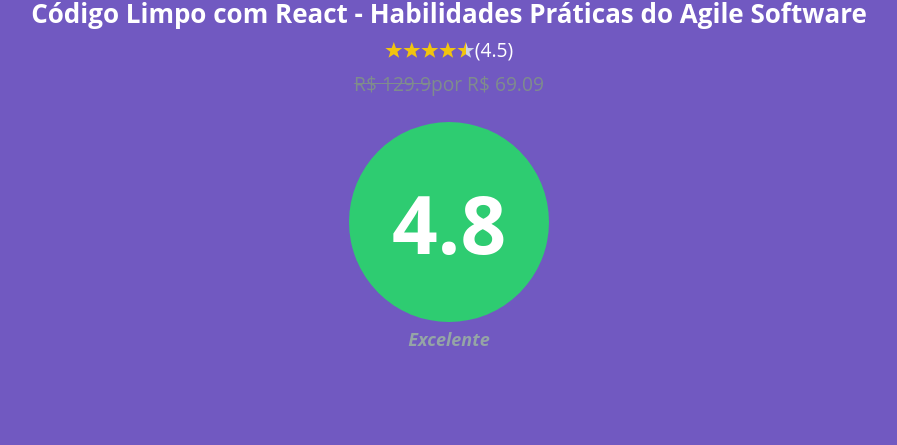
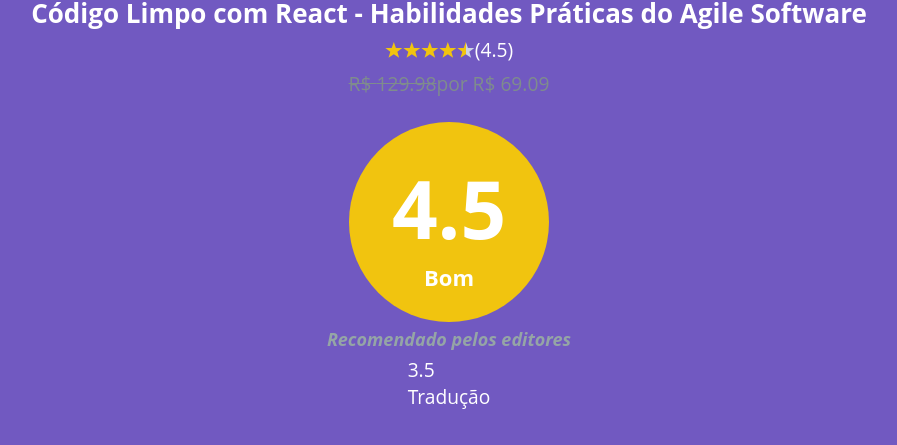
Before and after one commit to CharlesPereira1/Webapp-scan-dev, a React (Create React App) app: page /book-details/9878548795421 in a window 1280 px wide. Shown: the part 261-706 px from the top of the page, without its empty margins (191-1088 px from the left). Built offline with nearby package versions, Linux system fonts and the light colour scheme; data requests are answered from the project's data file.

Commit message:
style and utils functions scores

```diff
--- a/server.json
+++ b/server.json
@@ -6,8 +6,13 @@
       "coverUrl": "https://m.media-amazon.com/images/I/41IiBTZOGCL.jpg",
       "rating": 4.5,
       "promotionalPrice": 69.09,
-      "price": 129.9,
-      "score": 4.8
+      "price": 129.98,
+      "score": 4.5,
+      "scores": [
+        { "name": "Tradução", "value": 3.5 },
+        { "name": "Códigos", "value": 4 },
+        { "name": "Comunidade", "value": 5 }
+      ]
     }
   ]
 }
--- a/src/components/GeneralScore/index.tsx
+++ b/src/components/GeneralScore/index.tsx
@@ -1,4 +1,4 @@
-import React, { useCallback, useState } from 'react';
+import React from 'react';
 
 import { calculateScore } from '../../utils/calculateScore';
 
@@ -15,9 +15,9 @@
     <>
       <Score scoreColor={color}>
         <span className="score-value">{scorie}</span>
-        <span>{recommended}</span>
+        <span>{label}</span>
       </Score>
-      {recommended && <Description>{label}</Description>}
+      {recommended && <Description>Recomendado pelos editores</Description>}
     </>
   );
 };
--- /dev/null
+++ b/src/components/Scores/index.tsx
@@ -0,0 +1,19 @@
+import React from 'react';
+import { calculateScore } from '../../utils/calculateScore';
+
+import { Container, Score, Value } from './styles';
+
+const Scores: React.FC = () => {
+  return (
+    <Container>
+      <Score scoreColor={calculateScore(2.5).color}>
+        <Value scoreColor={calculateScore(2.5).color}>
+          <span>{3.5}</span>
+        </Value>
+        <span>Tradução</span>
+      </Score>
+    </Container>
+  );
+};
+
+export default Scores;
--- /dev/null
+++ b/src/components/Scores/styles.ts
@@ -0,0 +1,11 @@
+import styled from 'styled-components';
+
+interface ScoresProps {
+  scoreColor: string;
+}
+
+export const Container = styled.div``;
+
+export const Score = styled.div<ScoresProps>``;
+
+export const Value = styled.div<ScoresProps>``;
--- a/src/pages/Details/index.tsx
+++ b/src/pages/Details/index.tsx
@@ -4,10 +4,11 @@
 
 import { getResponse } from '../../services/api';
 import { RepoProps } from '../Home/Response';
+import GeneralScore from '../../components/GeneralScore';
+import Scores from '../../components/Scores';
 
 import { colors } from '../../styles/theme';
 import { Container, Cover } from './styles';
-import GeneralScore from '../../components/GeneralScore';
 
 interface Props {
   ean: string;
@@ -44,6 +45,7 @@
       </div>
 
       <GeneralScore scorie={books?.score as number} />
+      <Scores />
     </Container>
   );
 };
```
Also changed, not shown: 1 other file (tests, documents, lock files or other folders).
